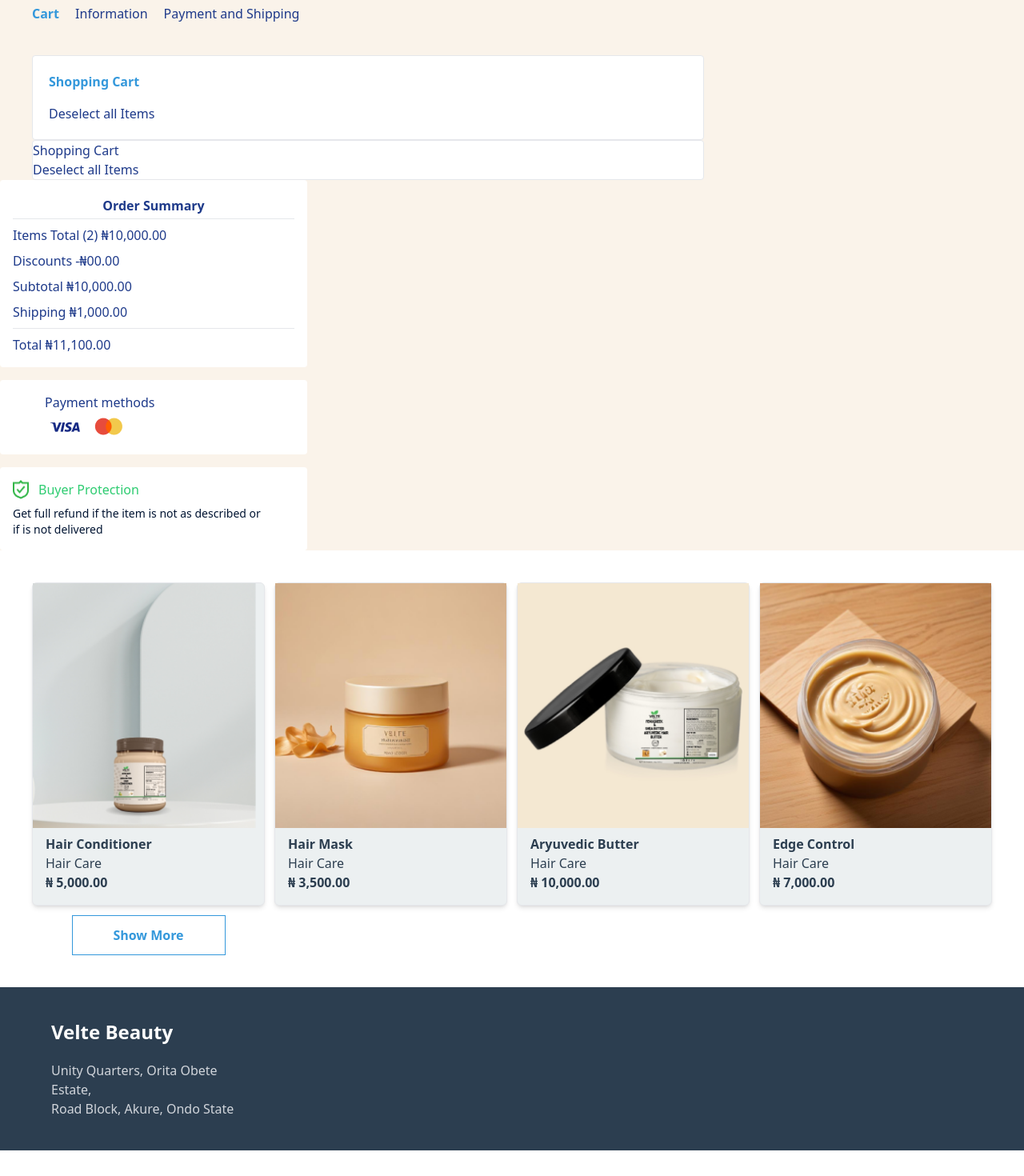
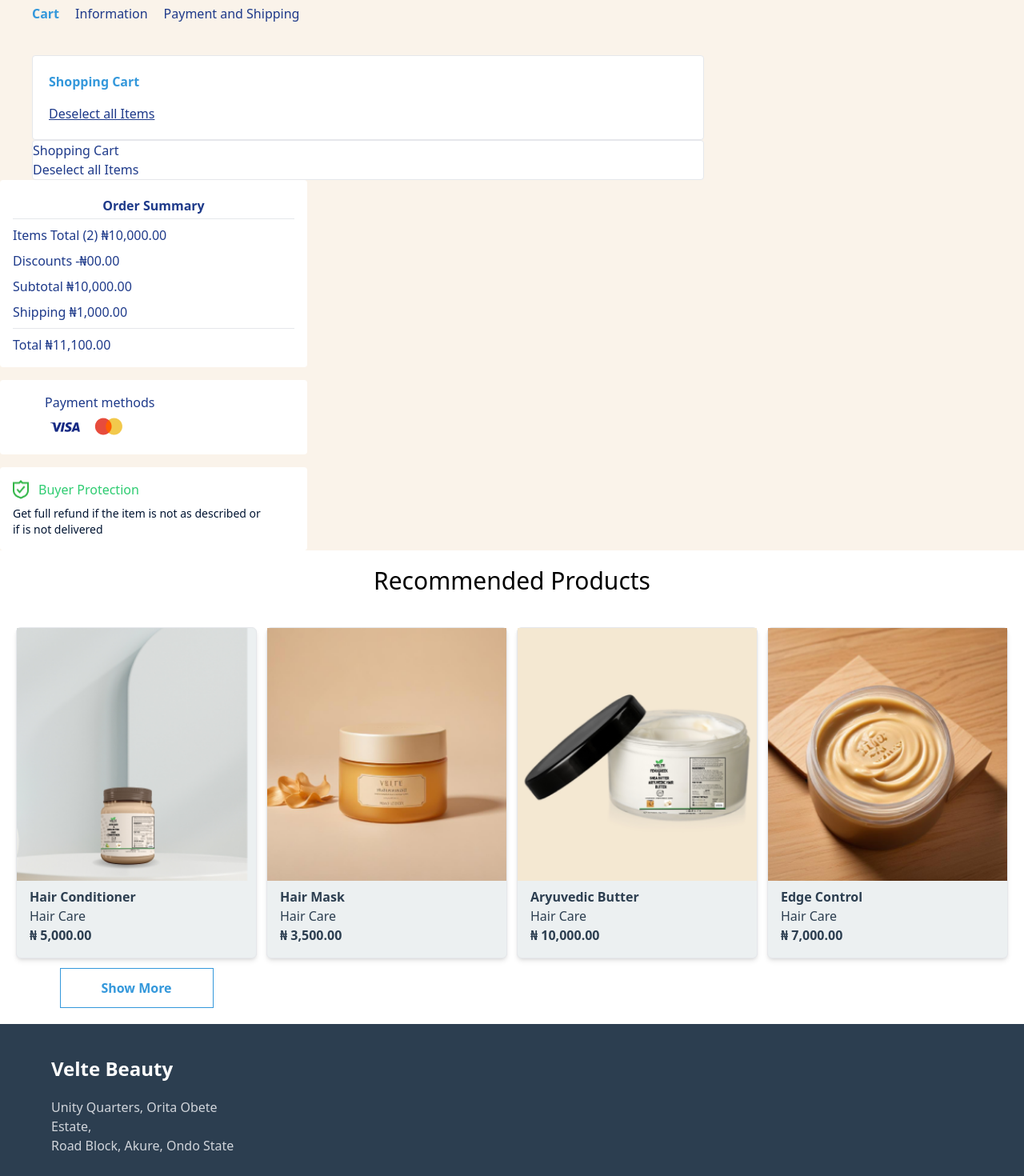
Before and after one commit to Igraziella/Timbu-Cloud-Shop, a React (Vite) app in the folder timbu-shop-app/: page /cart in a window 1280 px wide. Shown: the part 440-1910 px from the top of the page at 80% size. Before the commit the page ends 1878 px from the top, so only its background shows below. Built offline with nearby package versions, Linux system fonts and the light colour scheme.

Commit message:
modifies cart

```diff
--- a/timbu-shop-app/src/pages/Cart.jsx
+++ b/timbu-shop-app/src/pages/Cart.jsx
@@ -20,7 +20,7 @@ const Cart = () => {
                 <Link to="/cart">
                   <li className="text-[#3498DB] font-semibold">Cart</li>
                 </Link>
-                <Link to="/cart">
+                <Link to="/info">
                   <li>Information</li>
                 </Link>
                 <Link to="/payment">
@@ -35,7 +35,7 @@ const Cart = () => {
 
             <div className="m-5 space-y-4">
               <p className="text-[#3498DB] font-bold">Shopping Cart</p>
-              <p>Deselect all Items</p>
+              <p className="underline">Deselect all Items</p>
             </div>
           </div>
         </div>
@@ -85,7 +85,8 @@ const Cart = () => {
 				</div>
       </div>
 
-      <div className="lg:grid grid-cols-4 lg:gap-3 space-y-4 lg:space-y-0 p-10">
+      <p className="flex justify-center lg:text-3xl font-medium text-black py-5">Recommended Products</p>
+      <div className="lg:grid grid-cols-4 lg:gap-3 space-y-4 lg:space-y-0 p-5">
           {
             recommend.map((data) => {
               const { id, img, title, subtitle, price } = data
```
